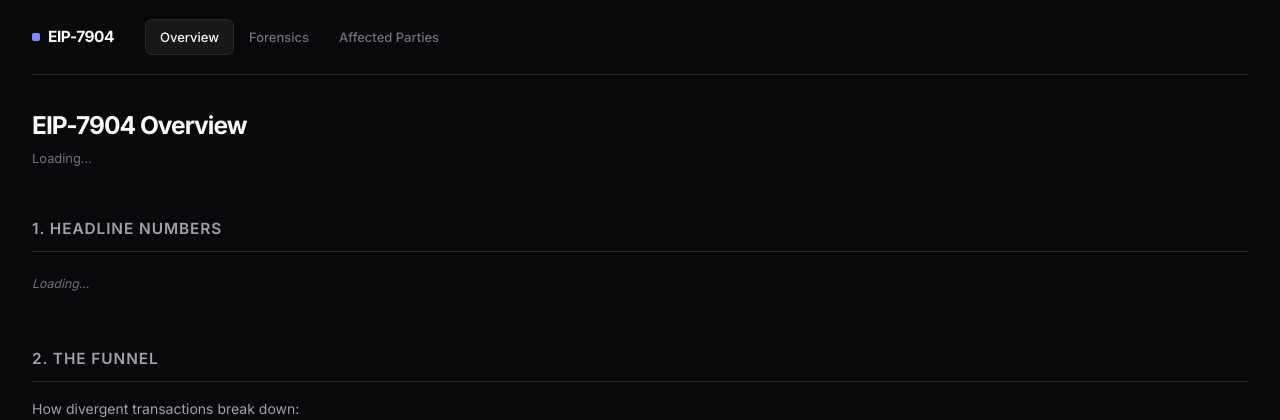
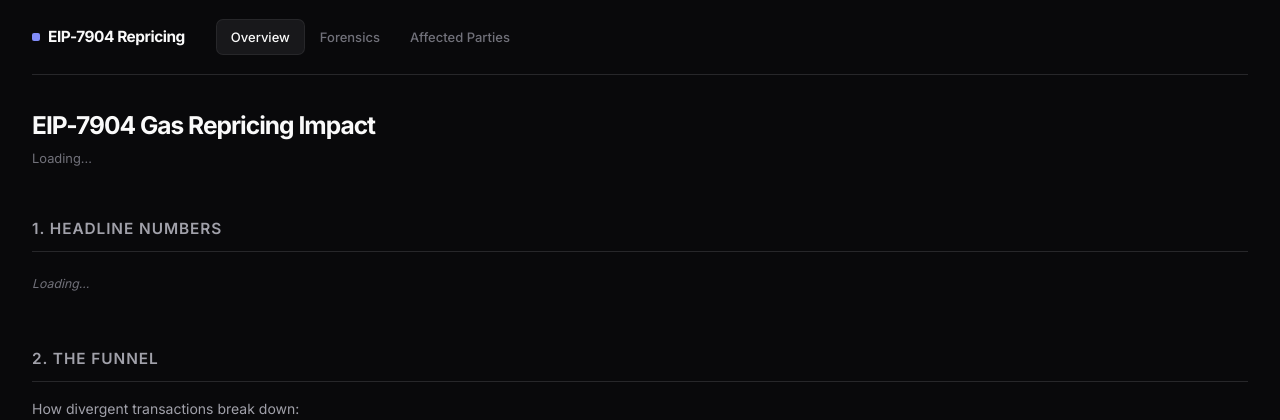
Before and after one commit to CarlBeek/repricing-forensics, a FastAPI app: page / in a window 1280 px wide. Shown: the top 420 px of the page. Run offline with FastAPI, Linux system fonts and the light colour scheme; data that the repository does not hold is empty; some libraries are stand-ins or nearby versions.

Commit message:
Update page titles and nav brand
Co-Authored-By: Claude Opus 4.6 (1M context) <noreply@anthropic.com>

```diff
--- a/src/repricing_forensics/web/templates/base.html
+++ b/src/repricing_forensics/web/templates/base.html
@@ -3,7 +3,7 @@
 <head>
   <meta charset="utf-8">
   <meta name="viewport" content="width=device-width, initial-scale=1">
-  <title>{% block title %}EIP-7904 Analysis{% endblock %}</title>
+  <title>{% block title %}EIP-7904 Gas Repricing{% endblock %}</title>
   <link rel="preconnect" href="https://fonts.googleapis.com">
   <link rel="preconnect" href="https://fonts.gstatic.com" crossorigin>
   <link rel="stylesheet" href="/static/style.css?v=3">
@@ -11,7 +11,7 @@
 </head>
 <body>
   <nav>
-    <a href="/" class="nav-brand">EIP-7904</a>
+    <a href="/" class="nav-brand">EIP-7904 Repricing</a>
     <div class="nav-links">
       <a href="/" {% if active == "overview" %}class="active"{% endif %}>Overview</a>
       <a href="/forensics" {% if active == "forensics" %}class="active"{% endif %}>Forensics</a>
--- a/src/repricing_forensics/web/templates/briefing.html
+++ b/src/repricing_forensics/web/templates/briefing.html
@@ -1,8 +1,8 @@
 {% extends "base.html" %}
-{% block title %}EIP-7904 Overview{% endblock %}
+{% block title %}EIP-7904 Gas Repricing Impact{% endblock %}
 
 {% block content %}
-<h1>EIP-7904 Overview</h1>
+<h1>EIP-7904 Gas Repricing Impact</h1>
 <p class="subtitle" id="subtitle">Loading...</p>
 
 <!-- 1. Headline Numbers -->
--- a/src/repricing_forensics/web/templates/forensics.html
+++ b/src/repricing_forensics/web/templates/forensics.html
@@ -2,7 +2,7 @@
 {% block title %}EIP-7904 Breakage Forensics{% endblock %}
 
 {% block content %}
-<h1>EIP-7904 Breakage Forensics</h1>
+<h1>Breakage Forensics</h1>
 <p class="subtitle" id="subtitle">Loading...</p>
 
 <!-- 1. Status change timeline -->
```
